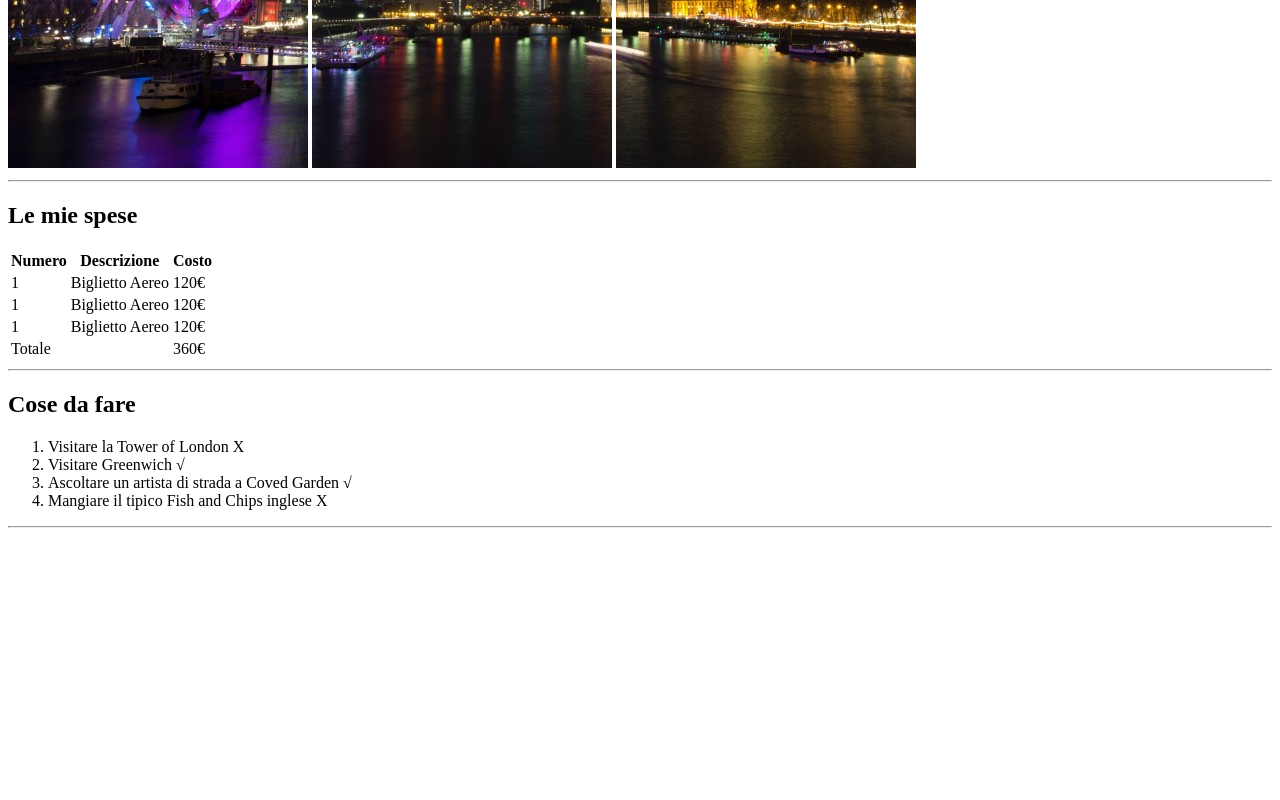
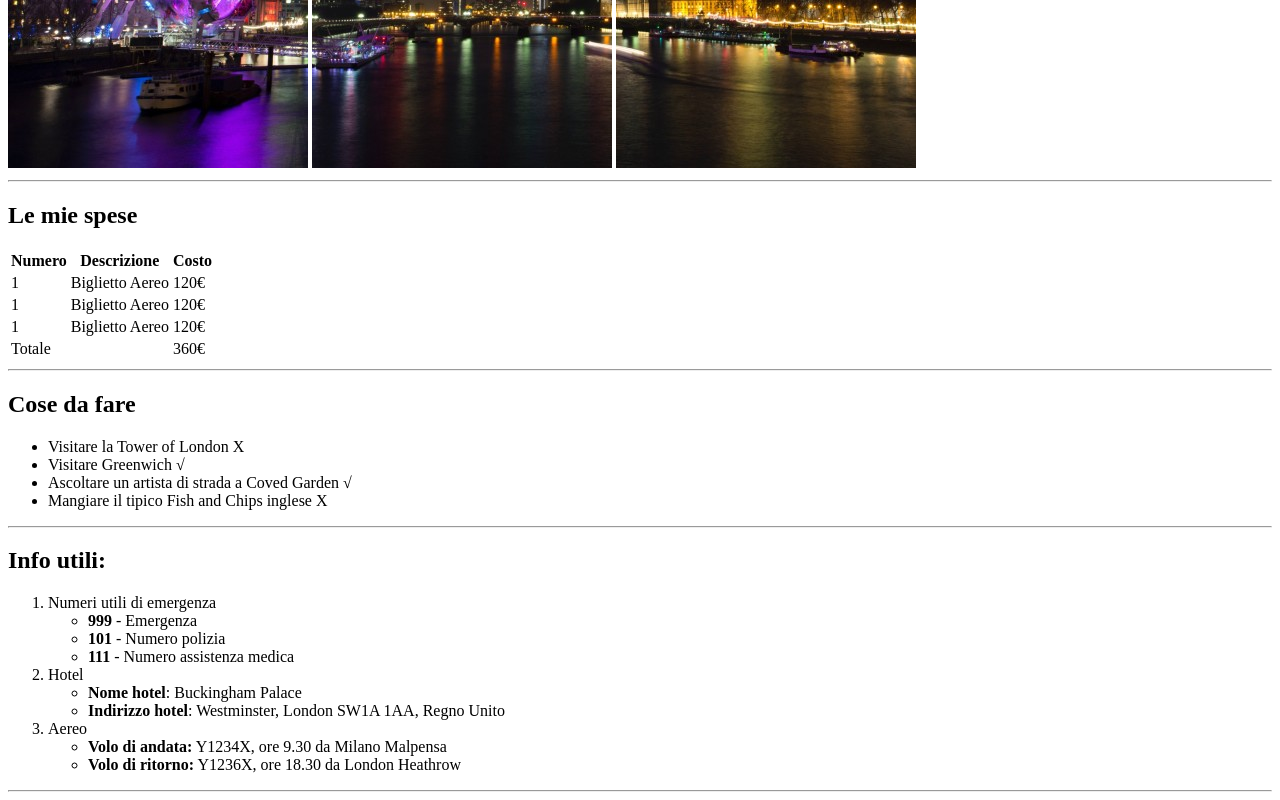
Before and after one commit to SerenaMalusa/html-london-trip, a plain HTML site: page index.html in a window 1280 px wide. Shown: the part 512-1312 px from the top of the page. Before the commit the page ends 1048 px from the top, so only its background shows below. Drawn offline with Linux system fonts and the light colour scheme.

Commit message:
added useful-ifo section

```diff
--- a/index.html
+++ b/index.html
@@ -87,11 +87,63 @@
 
                 <h2>Cose da fare</h2>
                 <!-- lista non ordinata delle cose da fare con caratteri speciali -->
-                <ol>
+                <ul>
                     <li>Visitare la Tower of London &Chi;</li>
                     <li>Visitare Greenwich &radic;</li>
                     <li>Ascoltare un artista di strada a Coved Garden &radic;</li>
                     <li>Mangiare il tipico Fish and Chips inglese &Chi;</li>
+                </ul>
+
+            </section>
+
+            <!-- linea orizzontale che divide le sezioni -->
+            <hr />
+
+            <!-- sezione delle info utili -->
+            <section id="info">
+
+                <h2>Info utili:</h2>
+                <!-- lista ordinata con sottoliste -->
+                <ol>
+                    <li>
+                        Numeri utili di emergenza
+                        <!-- sottolista numeri emegenza -->
+                        <ul>
+                            <li>
+                                <b>999</b> - Emergenza
+                            </li>
+                            <li>
+                                <b>101</b> - Numero polizia
+                            </li>
+                            <li>
+                                <b>111</b> - Numero assistenza medica
+                            </li>
+                        </ul>
+                    </li>
+                    <li>
+                        Hotel
+                        <!-- sottolista info hotel -->
+                        <ul>
+                            <li>
+                                <b>Nome hotel</b>: Buckingham Palace
+                            </li>
+                            <li>
+                                <b>Indirizzo hotel</b>: Westminster, London SW1A 1AA, Regno Unito
+                            </li>
+                        </ul>
+                    </li>
+                    <li>
+                        Aereo
+                        <!-- sottolista info voli -->
+                        <ul>
+                            <li>
+                                <b>Volo di andata:</b> Y1234X, ore 9.30 da Milano Malpensa
+                            </li>
+                            <li>
+                                <b>Volo di ritorno:</b> Y1236X, ore 18.30 da London Heathrow
+                            </li>
+                        </ul>
+                    </li>
                 </ol>
 
             </section>
```
